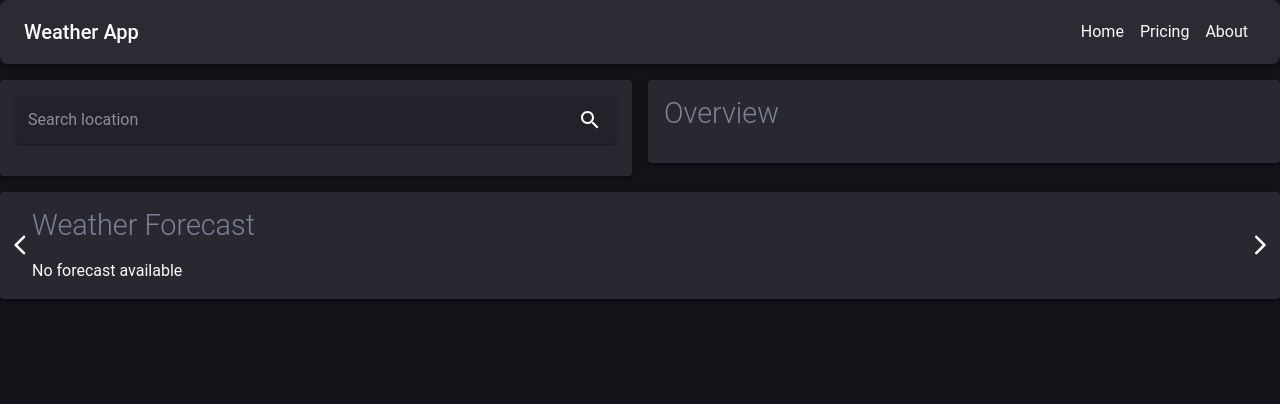
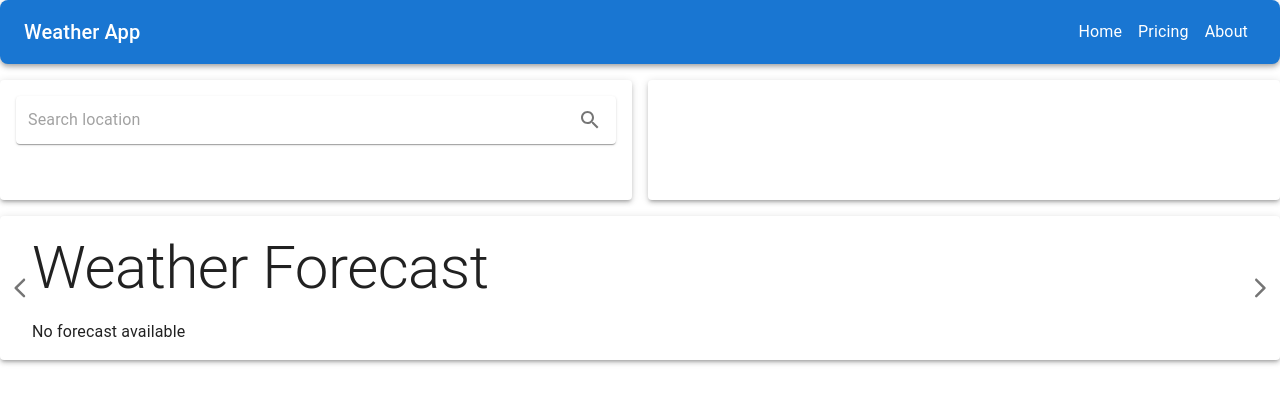
Before and after one commit to leo9iota/weather-app, a React (Create React App) app: page / in a window 1280 px wide. Shown: the top 404 px of the page. Built offline with nearby package versions, Linux system fonts and the light colour scheme.

Commit message:
Remove theme toggle logic

```diff
--- a/src/components/App.jsx
+++ b/src/components/App.jsx
@@ -1,23 +1,13 @@
-import React, { useState } from 'react';
-import { ThemeProvider, CssBaseline } from '@mui/material';
+import React from 'react';
+import { CssBaseline } from '@mui/material';
 import Dashboard from './Dashboard';
-import { darkTheme } from '../theme/DarkTheme';
-import { lightTheme } from '../theme/LightTheme';
 
 function App() {
-  const [themeMode, setThemeMode] = useState('dark');
-
-  const toggleTheme = () => {
-    setThemeMode(themeMode === 'dark' ? 'light' : 'dark');
-  };
-
-  const theme = themeMode === 'dark' ? darkTheme : lightTheme;
-
   return (
-    <ThemeProvider theme={theme}>
+    <>
       <CssBaseline />
-      <Dashboard onToggleTheme={toggleTheme} />
-    </ThemeProvider>
+      <Dashboard />
+    </>
   );
 }
 
```
